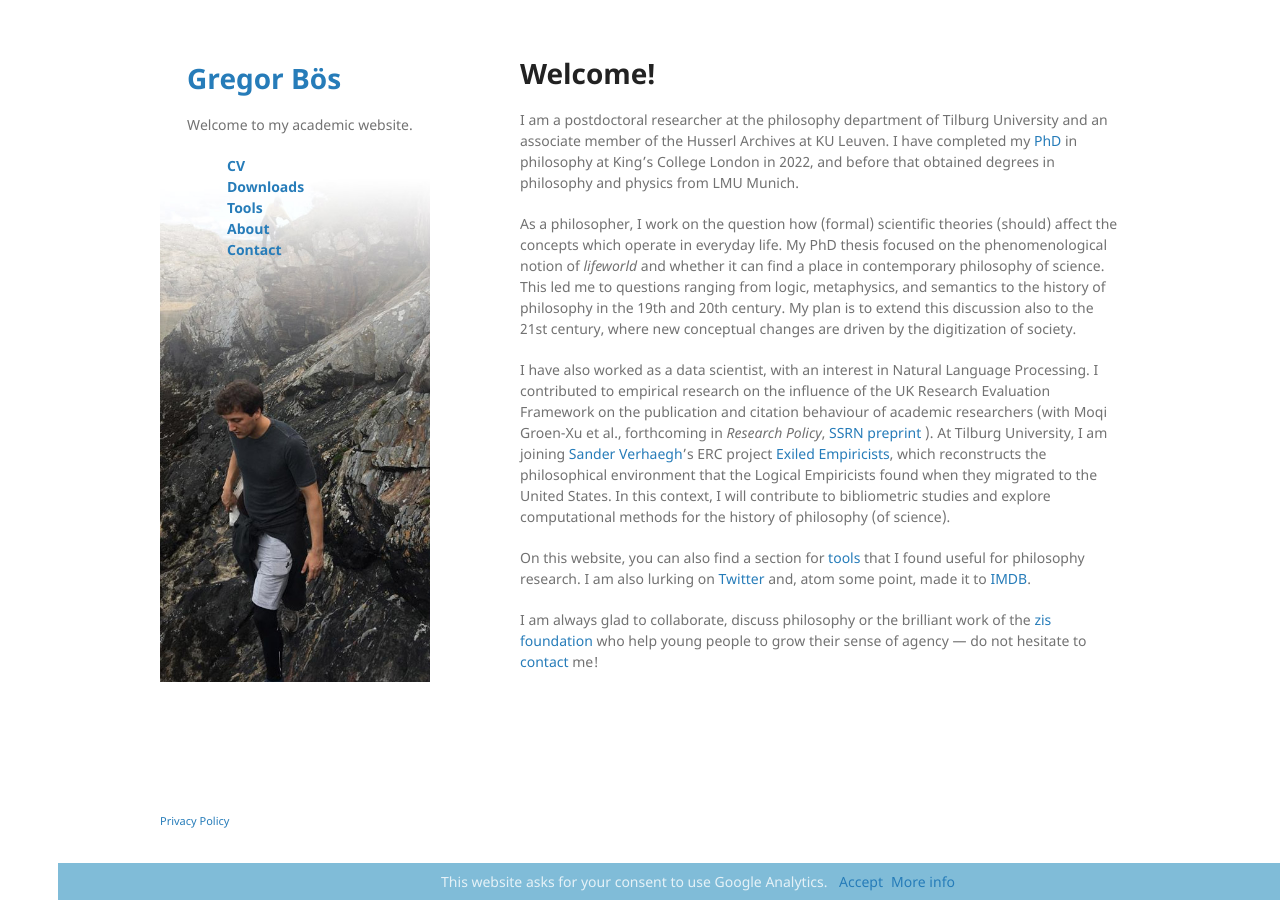
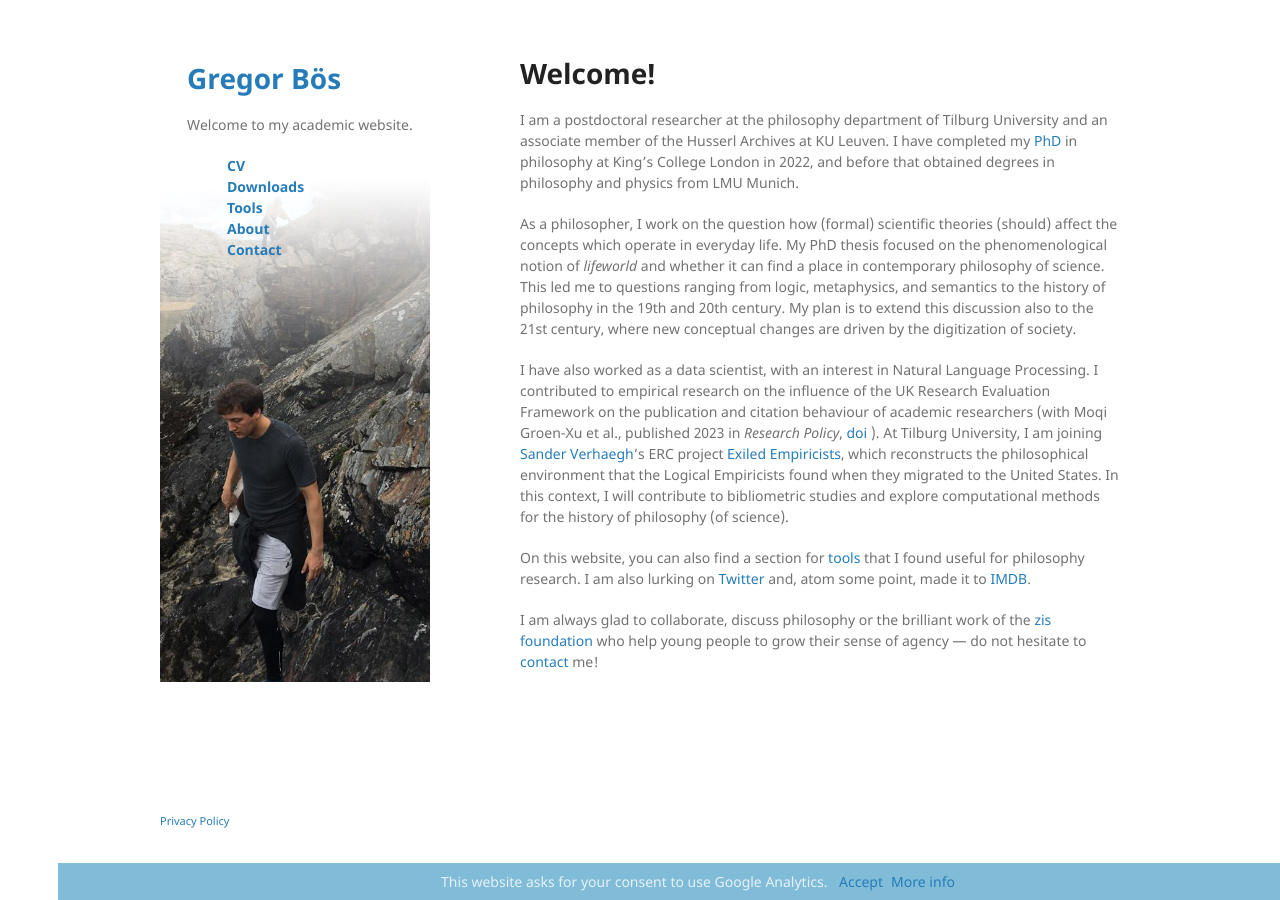
Before and after one commit to gboes/gboes.github.io, a Jekyll site: the page built from index.md, in a window 1280 px wide. Built offline with Jekyll 4.4.1, drawn with Linux system fonts in a browser that asks for light colours; Markdown is read by kramdown in place of the engine named in the settings.

Commit message:
Updated publication info of Moqi's paper.

```diff
--- a/index.md
+++ b/index.md
@@ -13,7 +13,7 @@ I am a postdoctoral researcher at the philosophy department of Tilburg Universit
 As a philosopher, I work on the question how (formal) scientific theories (should) affect the concepts which operate in everyday life.
 My PhD thesis focused on the phenomenological notion of *lifeworld* and whether it can find a place in contemporary philosophy of science. This led me to questions ranging from logic, metaphysics, and semantics to the history of philosophy in the 19th and 20th century. My plan is to extend this discussion also to the 21st century, where new conceptual changes are driven by the digitization of society.
 
-I have also worked as a data scientist, with an interest in Natural Language Processing. I contributed to empirical research on the influence of the UK Research Evaluation Framework on the publication and citation behaviour of academic researchers (with Moqi Groen-Xu et al., forthcoming in *Research Policy*, [ SSRN preprint ](https://papers.ssrn.com/sol3/papers.cfm?abstract_id=3083692) ). At Tilburg University, I am joining [Sander Verhaegh](http://www.sanderverhaegh.nl/)'s ERC project [Exiled Empiricists](https://exiledempiricists.wordpress.com/), which reconstructs the philosophical environment that the Logical Empiricists found when they migrated to the United States. In this context, I will contribute to bibliometric studies and explore computational methods for the history of philosophy (of science).
+I have also worked as a data scientist, with an interest in Natural Language Processing. I contributed to empirical research on the influence of the UK Research Evaluation Framework on the publication and citation behaviour of academic researchers (with Moqi Groen-Xu et al., published 2023 in *Research Policy*, [ doi](https://doi.org/10.1016/j.respol.2023.104729) ). At Tilburg University, I am joining [Sander Verhaegh](http://www.sanderverhaegh.nl/)'s ERC project [Exiled Empiricists](https://exiledempiricists.wordpress.com/), which reconstructs the philosophical environment that the Logical Empiricists found when they migrated to the United States. In this context, I will contribute to bibliometric studies and explore computational methods for the history of philosophy (of science).
 
 On this website, you can also find a section for [tools](./tools/) that I found useful for philosophy research. I am also lurking on [Twitter](https://twitter.com/gregorboes) and, atom some point, made it to [IMDB](https://www.imdb.com/name/nm6246223/).
 
```
